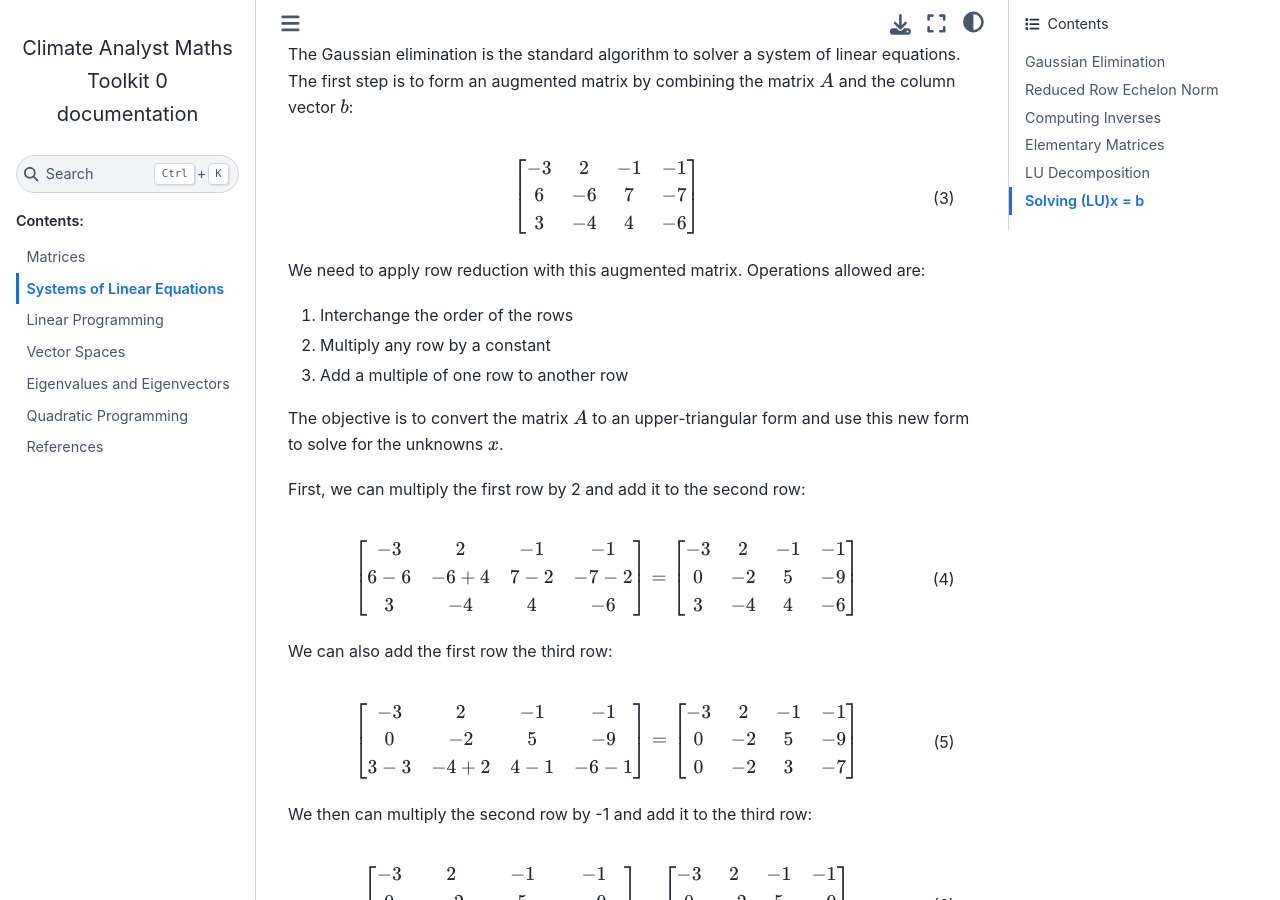
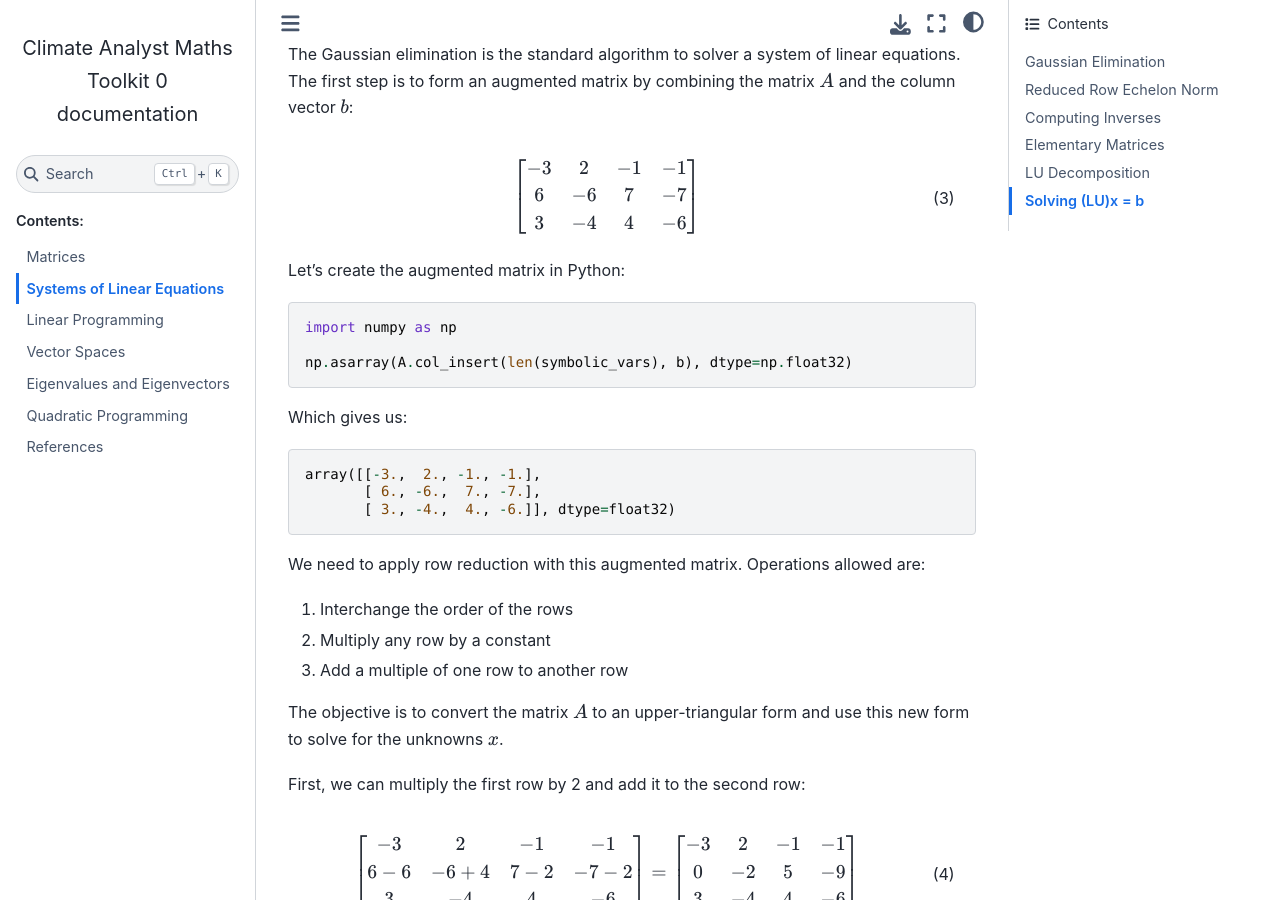
Before and after one commit to tlorans/ClimateAnalystMathsToolkit, a Sphinx documentation site: the page built from docs/source/systemslinearequations.md, in a window 1280 px wide and 900 px high, scrolled down 1137 px. Built offline with Sphinx 7.4.7 and the Sphinx Book theme 1.1.4, drawn with Linux system fonts in a browser that asks for light colours.

Commit message:
some progress

````diff
--- a/docs/source/systemslinearequations.md
+++ b/docs/source/systemslinearequations.md
@@ -69,6 +69,21 @@ The Gaussian elimination is the standard algorithm to solver a system of linear
 3 & -4 & 4 & -6
 \end{bmatrix}
 \end{equation}
+
+Let's create the augmented matrix in Python:
+
+```Python
+import numpy as np
+
+np.asarray(A.col_insert(len(symbolic_vars), b), dtype=np.float32)
+```
+
+Which gives us:
+```
+array([[-3.,  2., -1., -1.],
+       [ 6., -6.,  7., -7.],
+       [ 3., -4.,  4., -6.]], dtype=float32)
+```
 
 We need to apply row reduction with this augmented matrix. Operations allowed are:
 
````
Also changed, not shown: 6 other files.
